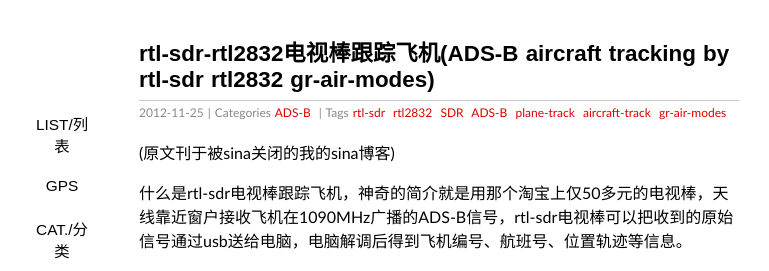
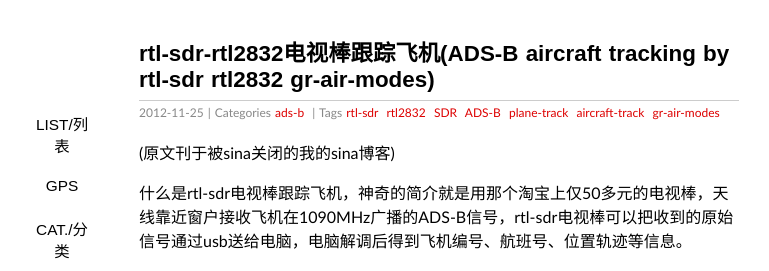
Before and after one commit to sdr-x/sdr-x.github.io, a Jekyll site: the page built from _posts/2012-11-25-rtl-sdr-rtl2832电视棒跟踪飞机(ADS-B aircraft tracking by rtl-sdr rtl2832 gr-air-modes).md, in a window 1280 px wide and 900 px high. Shown: the top 271 px of the window, without its empty margins (201-970 px from the left). Built offline with Jekyll 4.4.1, drawn with Linux system fonts in a browser that asks for light colours; some web fonts are replaced; Markdown is read by kramdown in place of the engine named in the settings; comment, search, counter and statistics services are not loaded.

```diff
--- a/_posts/2012-11-25-rtl-sdr-rtl2832电视棒跟踪飞机(ADS-B aircraft tracking by rtl-sdr rtl2832 gr-air-modes).md
+++ b/_posts/2012-11-25-rtl-sdr-rtl2832电视棒跟踪飞机(ADS-B aircraft tracking by rtl-sdr rtl2832 gr-air-modes).md
@@ -3,7 +3,7 @@ date: 2012-11-25 12:00:00
 layout: post
 title: rtl-sdr-rtl2832电视棒跟踪飞机(ADS-B aircraft tracking by rtl-sdr rtl2832 gr-air-modes)
 thread: 31602
-categories: ADS-B
+categories: ads-b
 tags:  rtl-sdr rtl2832 SDR ADS-B plane-track aircraft-track gr-air-modes
 ---
 
```
